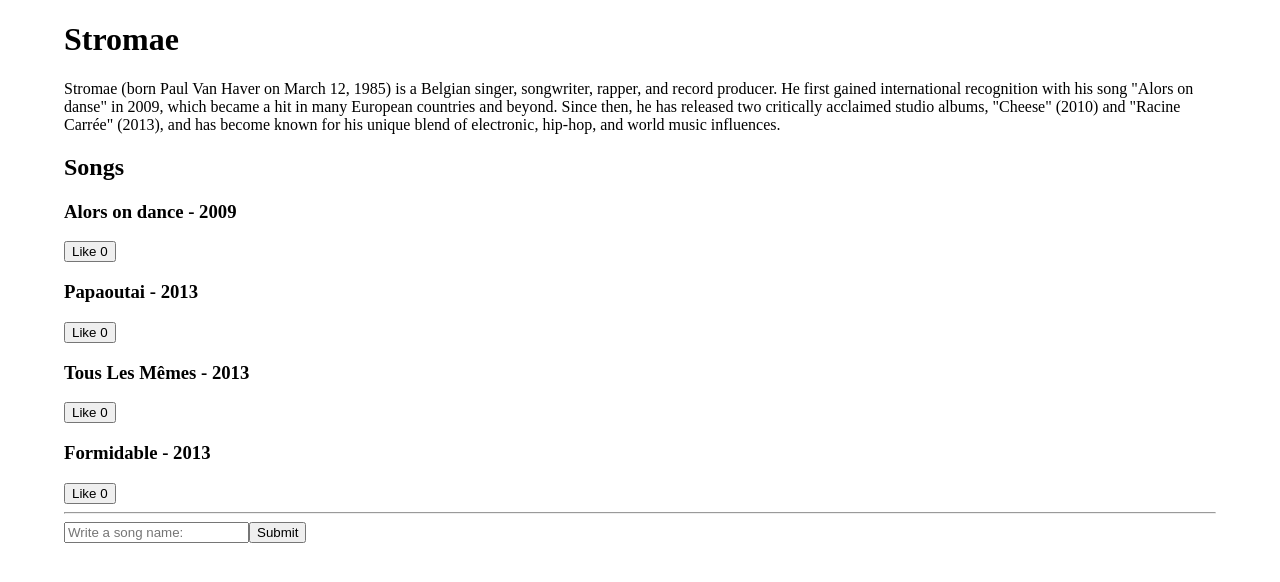
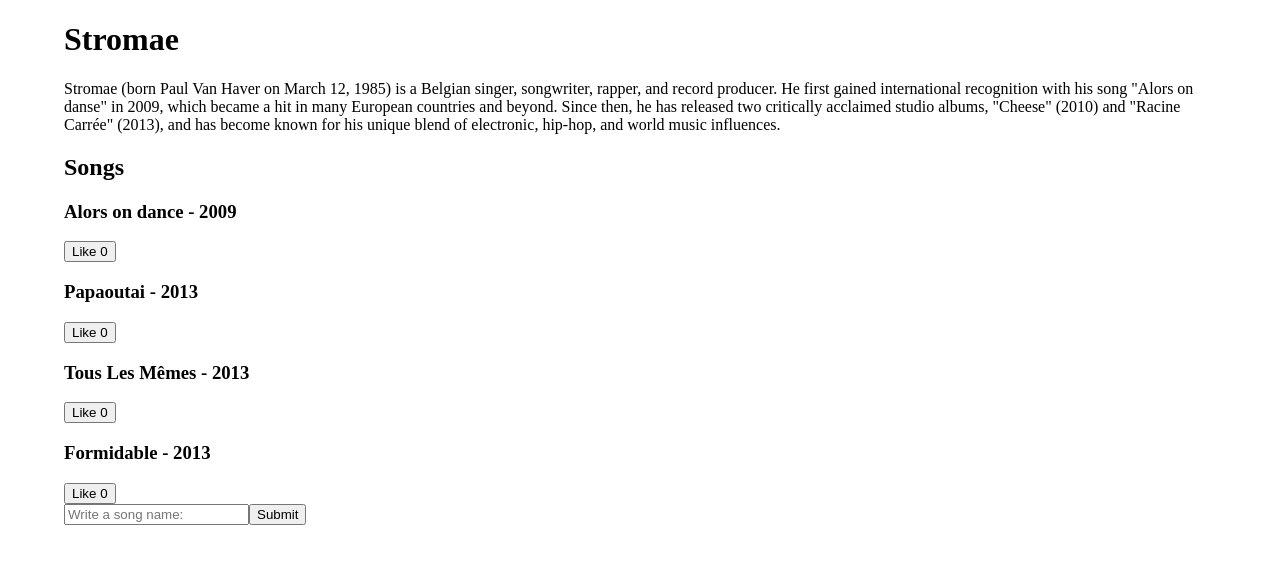
Before and after one commit to kay-dev-uk/react-music, a React (Vite) app: page / in a window 1280 px wide. Shown: the top 582 px of the page. Built offline with nearby package versions, Linux system fonts and the light colour scheme.

Commit message:
separate Bio

```diff
--- /dev/null
+++ b/src/Bio.jsx
@@ -0,0 +1,13 @@
+
+function Bio() {
+    return (
+        <>
+            <div>
+            <h1>Stromae</h1>
+            <p>Stromae (born Paul Van Haver on March 12, 1985) is a Belgian singer, songwriter, rapper, and record producer. He first gained international recognition with his song "Alors on danse" in 2009, which became a hit in many European countries and beyond. Since then, he has released two critically acclaimed studio albums, "Cheese" (2010) and "Racine Carrée" (2013), and has become known for his unique blend of electronic, hip-hop, and world music influences.</p>
+            </div>
+        </>
+    )
+}
+
+export default Bio
--- a/src/App.jsx
+++ b/src/Songs.jsx
@@ -1,7 +1,7 @@
 import { useState } from 'react';
 import './App.css';
 
-function App() {
+function Songs() {
   const [like, setLike] = useState({
     alors: 0,
     papaoutai: 0,
@@ -16,8 +16,6 @@ function App() {
 
   return (
     <div id='div'>
-      <h1>Stromae</h1>
-      <p>Stromae (born Paul Van Haver on March 12, 1985) is a Belgian singer, songwriter, rapper, and record producer. He first gained international recognition with his song "Alors on danse" in 2009, which became a hit in many European countries and beyond. Since then, he has released two critically acclaimed studio albums, "Cheese" (2010) and "Racine Carrée" (2013), and has become known for his unique blend of electronic, hip-hop, and world music influences.</p>
 
       <h2>Songs</h2>
       <h3>Alors on dance - 2009</h3>
@@ -43,4 +41,4 @@ function App() {
   );
 }
 
-export default App;
+export default Songs;
--- a/src/main.jsx
+++ b/src/main.jsx
@@ -1,13 +1,13 @@
 import React from 'react'
 import ReactDOM from 'react-dom/client'
-import App from './App'
+import Songs from './Songs'
 import Form from './Form'
-// import './index.css'
+import Bio from './Bio'
 
 ReactDOM.createRoot(document.getElementById('root')).render(
   <>
-    <App />
-    <hr></hr>
+    <Bio />
+    <Songs />
     <Form />
   </>
 
```
